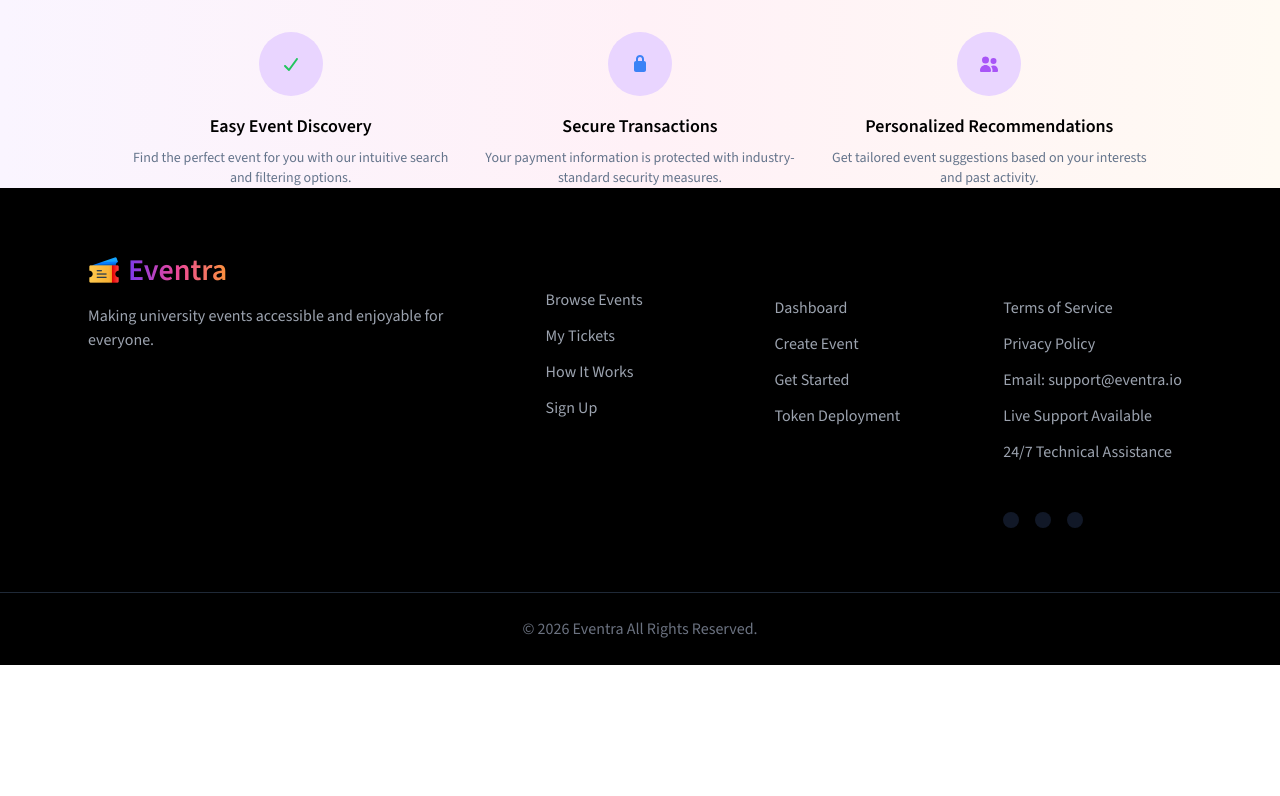
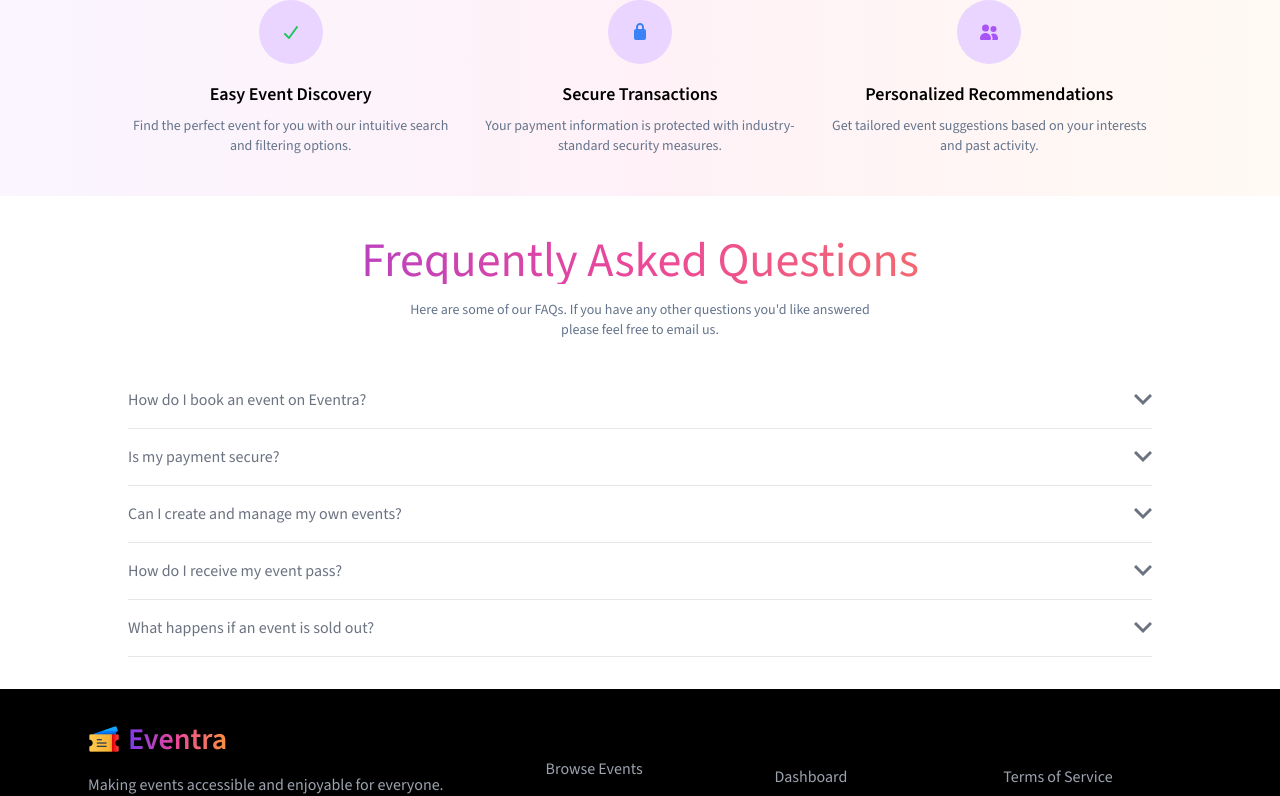
Before and after one commit to vhemmsley/Eventra-Online-Ticket-Shop, a Vue app: page / in a window 1280 px wide. Shown: the part 1976-2772 px from the top of the page. Before the commit the page ends 2641 px from the top, so only its background shows below. Built offline with nearby package versions, Linux system fonts and the light colour scheme.

Commit message:
complete landing page

```diff
--- a/index.html
+++ b/index.html
@@ -1,9 +1,9 @@
 <!doctype html>
-<html lang="">
+<html lang="" class="scroll-smooth">
   <head>
     <meta charset="UTF-8" />
     <link rel="icon" href="/favicon.png" />
-    <meta name="viewport" content="width=device-width, initial-scale=1.0 maximum-scale=1">
+    <meta name="viewport" content="width=device-width, initial-scale=1.0 maximum-scale=1" />
     <title>Eventra - Your online ticket shop</title>
   </head>
   <body>
--- /dev/null
+++ b/src/components/pages/EventsPage.vue
@@ -0,0 +1 @@
+<template></template>
--- a/src/components/pages/LandingPage.vue
+++ b/src/components/pages/LandingPage.vue
@@ -22,7 +22,8 @@
           <div
             class="mt-6 flex flex-col md:flex-row items-center md:w-auto md:space-x-10 space-y-4 md:space-y-0"
           >
-            <button
+            <router-link
+              to="/events"
               class="px-8 md:px-5 py-4 w-full rounded-lg text-white bg-linear-to-r bg-primary-gradient hover:scale-105 transition duration-200 shadow-md hover:shadow-xl"
             >
               <div class="flex items-center justify-center">
@@ -30,7 +31,7 @@
 
                 <font-awesome-icon icon="arrow-right" class="ml-2" />
               </div>
-            </button>
+            </router-link>
 
             <button
               class="px-8 md:px-5 py-4 w-full rounded-lg text-primary font-medium bg-white border border-slate-300 hover:border-purple-400 hover:bg-purple-100 transition duration-200"
@@ -74,7 +75,7 @@
         </div>
 
         <!-- hero image -->
-        <div class="md:w-[50%] relative">
+        <div class="md:w-[50%] pb-2 md:pb-0 relative">
           <img src="../../images/hero1.jpg" class="rounded-xl" />
 
           <!-- floating bubbles -->
@@ -144,11 +145,12 @@
     </div>
 
     <!-- show more evnets button-->
-    <button
+    <router-link
+      to="/events"
       class="px-10 py-4 mt-8 shadow-lg font-semibold rounded-lg text-primary bg-white border border-slate-300 hover:border-purple-400 hover:bg-purple-100 hover:-translate-y-1 transition duration-300"
     >
       View All Events
-    </button>
+    </router-link>
   </section>
 
   <!-- Why EVENTRA section-->
@@ -183,11 +185,12 @@
 
             <p class="text-sm text-slate-500">Find and attend amazing events</p>
 
-            <button
+            <router-link
+              to="/events"
               class="px-5 py-2 mt-8 shadow-lg font-semibold rounded-lg text-primary bg-purple-200 border border-slate-300 hover:border-purple-400 hover:bg-purple-100 transition duration-200"
             >
               Browse Events
-            </button>
+            </router-link>
           </div>
         </base-card>
 
@@ -214,9 +217,9 @@
   </section>
 
   <!-- features list -->
-  <section id="features" class="mt-24 bg-secondary-gradient">
+  <section id="features" class="mt-16 bg-secondary-gradient">
     <div
-      class="pt-10 grid grid-cols-1 md:grid-cols-3 gap-6 mx-5 md:mx-[10%] items-center justify-between"
+      class="pt-10 pb-10 grid grid-cols-1 md:grid-cols-3 gap-6 mx-16 md:mx-[10%] items-center justify-between"
     >
       <div class="flex flex-col items-center text-center">
         <div class="bg-purple-200 rounded-full w-16 h-16 flex items-center justify-center">
@@ -250,9 +253,185 @@
     </div>
   </section>
 
+  <!-- FAQ Heading -->
+  <section id="faq">
+    <div class="container mx-auto mt-10">
+      <h2 class="text-4xl md:text-5xl text-gradient text-center justify-center items-center">
+        Frequently Asked Questions
+      </h2>
+      <p class="max-w-lg px-6 mx-auto text-center text-sm text-slate-500 mt-4 text-graishBlue">
+        Here are some of our FAQs. If you have any other questions you'd like answered please feel
+        free to email us.
+      </p>
+    </div>
+
+    <!-- FAQ Accordion -->
+
+    <!-- Main Container -->
+    <div class="container mx-auto px-6">
+      <!-- Accordion Container -->
+      <div class="max-w-5xl m-8 mx-auto overflow-hidden">
+        <!-- Tab 1 -->
+        <div class="py-1 border-b outline-none group" tabindex="1">
+          <!-- Tab Flex Container -->
+          <div
+            class="flex items-center justify-between py-3 text-gray-500 transition duration-500 cursor-pointer group ease"
+          >
+            <!-- Tab Title -->
+            <div class="transition duration-500 ease group-hover:text-red-500">
+              How do I book an event on Eventra?
+            </div>
+            <!-- Arrow -->
+            <div
+              class="transition duration-500 ease group-focus:-rotate-180 group-focus:text-red-500"
+            >
+              <svg xmlns="http://www.w3.org/2000/svg" width="18" height="12">
+                <path fill="none" stroke="currentColor" stroke-width="3" d="M1 1l8 8 8-8" />
+              </svg>
+            </div>
+          </div>
+
+          <!-- Tab Inner Content -->
+          <div
+            class="overflow-hidden transition duration-500 group-focus:max-h-screen max-h-0 ease"
+          >
+            <p class="py-2 text-justify text-gray-400">
+              Browse events, select the one you’re interested in, and click “Get Passes.” Complete
+              the checkout process and you’ll receive instant confirmation with your entry details.
+            </p>
+          </div>
+        </div>
+
+        <!-- Tab 2 -->
+        <div class="py-1 border-b outline-none group" tabindex="2">
+          <!-- Tab Flex Container -->
+          <div
+            class="flex items-center justify-between py-3 text-gray-500 transition duration-500 cursor-pointer group ease"
+          >
+            <!-- Tab Title -->
+            <div class="transition duration-500 ease group-hover:text-red-500">
+              Is my payment secure?
+            </div>
+            <!-- Arrow -->
+            <div
+              class="transition duration-500 ease group-focus:-rotate-180 group-focus:text-red-500"
+            >
+              <svg xmlns="http://www.w3.org/2000/svg" width="18" height="12">
+                <path fill="none" stroke="currentColor" stroke-width="3" d="M1 1l8 8 8-8" />
+              </svg>
+            </div>
+          </div>
+
+          <!-- Tab Inner Content -->
+          <div
+            class="overflow-hidden transition duration-500 group-focus:max-h-screen max-h-0 ease"
+          >
+            <p class="py-2 text-justify text-gray-400">
+              Yes. All payments on Eventra are processed through secure and trusted payment systems
+              to ensure your information is protected at all times.
+            </p>
+          </div>
+        </div>
+
+        <!-- Tab 3 -->
+        <div class="py-1 border-b outline-none group" tabindex="3">
+          <!-- Tab Flex Container -->
+          <div
+            class="flex items-center justify-between py-3 text-gray-500 transition duration-500 cursor-pointer group ease"
+          >
+            <!-- Tab Title -->
+            <div class="transition duration-500 ease group-hover:text-red-500">
+              Can I create and manage my own events?
+            </div>
+            <!-- Arrow -->
+            <div
+              class="transition duration-500 ease group-focus:-rotate-180 group-focus:text-red-500"
+            >
+              <svg xmlns="http://www.w3.org/2000/svg" width="18" height="12">
+                <path fill="none" stroke="currentColor" stroke-width="3" d="M1 1l8 8 8-8" />
+              </svg>
+            </div>
+          </div>
+
+          <!-- Tab Inner Content -->
+          <div
+            class="overflow-hidden transition duration-500 group-focus:max-h-screen max-h-0 ease"
+          >
+            <p class="py-2 text-justify text-gray-400">
+              Absolutely. Eventra allows organizers to create, manage, and promote events easily
+              while reaching a wider audience.
+            </p>
+          </div>
+        </div>
+
+        <!-- Tab 4 -->
+        <div class="py-1 border-b outline-none group" tabindex="4">
+          <!-- Tab Flex Container -->
+          <div
+            class="flex items-center justify-between py-3 text-gray-500 transition duration-500 cursor-pointer group ease"
+          >
+            <!-- Tab Title -->
+            <div class="transition duration-500 ease group-hover:text-red-500">
+              How do I receive my event pass?
+            </div>
+            <!-- Arrow -->
+            <div
+              class="transition duration-500 ease group-focus:-rotate-180 group-focus:text-red-500"
+            >
+              <svg xmlns="http://www.w3.org/2000/svg" width="18" height="12">
+                <path fill="none" stroke="currentColor" stroke-width="3" d="M1 1l8 8 8-8" />
+              </svg>
+            </div>
+          </div>
+
+          <!-- Tab Inner Content -->
+          <div
+            class="overflow-hidden transition duration-500 group-focus:max-h-screen max-h-0 ease"
+          >
+            <p class="py-2 text-justify text-gray-400">
+              Once your booking is complete, your pass is delivered instantly and can be accessed
+              from your account or email.
+            </p>
+          </div>
+        </div>
+
+        <!-- Tab 5 -->
+        <div class="py-1 border-b outline-none group" tabindex="4">
+          <!-- Tab Flex Container -->
+          <div
+            class="flex items-center justify-between py-3 text-gray-500 transition duration-500 cursor-pointer group ease"
+          >
+            <!-- Tab Title -->
+            <div class="transition duration-500 ease group-hover:text-red-500">
+              What happens if an event is sold out?
+            </div>
+            <!-- Arrow -->
+            <div
+              class="transition duration-500 ease group-focus:-rotate-180 group-focus:text-red-500"
+            >
+              <svg xmlns="http://www.w3.org/2000/svg" width="18" height="12">
+                <path fill="none" stroke="currentColor" stroke-width="3" d="M1 1l8 8 8-8" />
+              </svg>
+            </div>
+          </div>
+
+          <!-- Tab Inner Content -->
+          <div
+            class="overflow-hidden transition duration-500 group-focus:max-h-screen max-h-0 ease"
+          >
+            <p class="py-2 text-justify text-gray-400">
+              If an event is sold out, you won’t be able to book passes for it. However, you can
+              explore similar events or check back in case more spots become available.
+            </p>
+          </div>
+        </div>
+      </div>
+    </div>
+  </section>
+
   <!-- footer -->
   <footer class="bg-black">
-    <div class="px-6 py-16 grid md:grid-cols-5 md:gap-10 mx-5 md:mx-[5%]">
+    <div class="px-6 md:py-8 pb-0 pt-8 grid md:grid-cols-5 md:gap-10 mx-5 md:mx-[5%]">
       <!-- Logo + Description -->
       <div class="md:col-span-2">
         <!-- Logo -->
@@ -269,9 +448,29 @@
           </h1>
         </div>
 
-        <p class="text-gray-400 mt-4">
-          Making university events accessible and enjoyable for everyone.
-        </p>
+        <p class="text-gray-400 mt-4">Making events accessible and enjoyable for everyone.</p>
+
+        <!-- Social  -->
+
+        <div class="flex gap-4 mt-6">
+          <div
+            class="bg-gray-900 p-3 rounded-xl hover:scale-110 hover:bg-primary-gradient transition duration-300 cursor-pointer"
+          >
+            facebook
+          </div>
+
+          <div
+            class="bg-gray-900 p-3 rounded-xl hover:scale-110 hover:bg-primary-gradient transition duration-300 cursor-pointer"
+          >
+            instagram
+          </div>
+
+          <div
+            class="bg-gray-900 p-3 rounded-xl hover:scale-110 hover:bg-primary-gradient transition duration-300 cursor-pointer"
+          >
+            twitter
+          </div>
+        </div>
       </div>
 
       <!-- Quick Links -->
@@ -279,12 +478,14 @@
         <h3 class="text-lg font-semibold mb-2">For Attendees</h3>
 
         <ul class="space-y-3 text-gray-400">
-          <li><a href="#" class="hover:text-green-400">Browse Events</a></li>
+          <li>
+            <router-link to="/events" class="hover:text-green-400">Browse Events</router-link>
+          </li>
           <li>
             <a href="#services" class="hover:text-green-400">My Tickets</a>
           </li>
           <li>
-            <a href="#explore" class="hover:text-green-400">How It Works</a>
+            <a href="#features" class="hover:text-green-400">How It Works</a>
           </li>
           <li><a href="#" class="hover:text-green-400">Sign Up</a></li>
         </ul>
@@ -298,7 +499,6 @@
           <li><a class="hover:text-green-400">Dashboard</a></li>
           <li><a class="hover:text-green-400">Create Event</a></li>
           <li><a class="hover:text-green-400">Get Started</a></li>
-          <li><a class="hover:text-green-400">Token Deployment</a></li>
         </ul>
       </div>
 
@@ -311,25 +511,8 @@
           <li><a class="hover:text-green-400">Terms of Service</a></li>
           <li><a class="hover:text-green-400">Privacy Policy</a></li>
           <li>Email: support@eventra.io</li>
-          <li>Live Support Available</li>
-          <li>24/7 Technical Assistance</li>
+          <li>24/7 Live Support Available</li>
         </ul>
-
-        Social Icons
-
-        <div class="flex gap-4 mt-6">
-          <div class="bg-gray-900 p-2 rounded-lg hover:bg-green-500 cursor-pointer">
-            <font-awesome-icon icon="facebook-f" class="text-white" />
-          </div>
-
-          <div class="bg-gray-900 p-2 rounded-lg hover:bg-green-500 cursor-pointer">
-            <font-awesome-icon icon="twitter" class="text-white" />
-          </div>
-
-          <div class="bg-gray-900 p-2 rounded-lg hover:bg-green-500 cursor-pointer">
-            <font-awesome-icon icon="instagram" class="text-white" />
-          </div>
-        </div>
       </div>
     </div>
 
```
Also changed, not shown: src/components/layout/TheHeader.vue (+8 -6 lines), src/router/index.js (+6 -1 lines).
